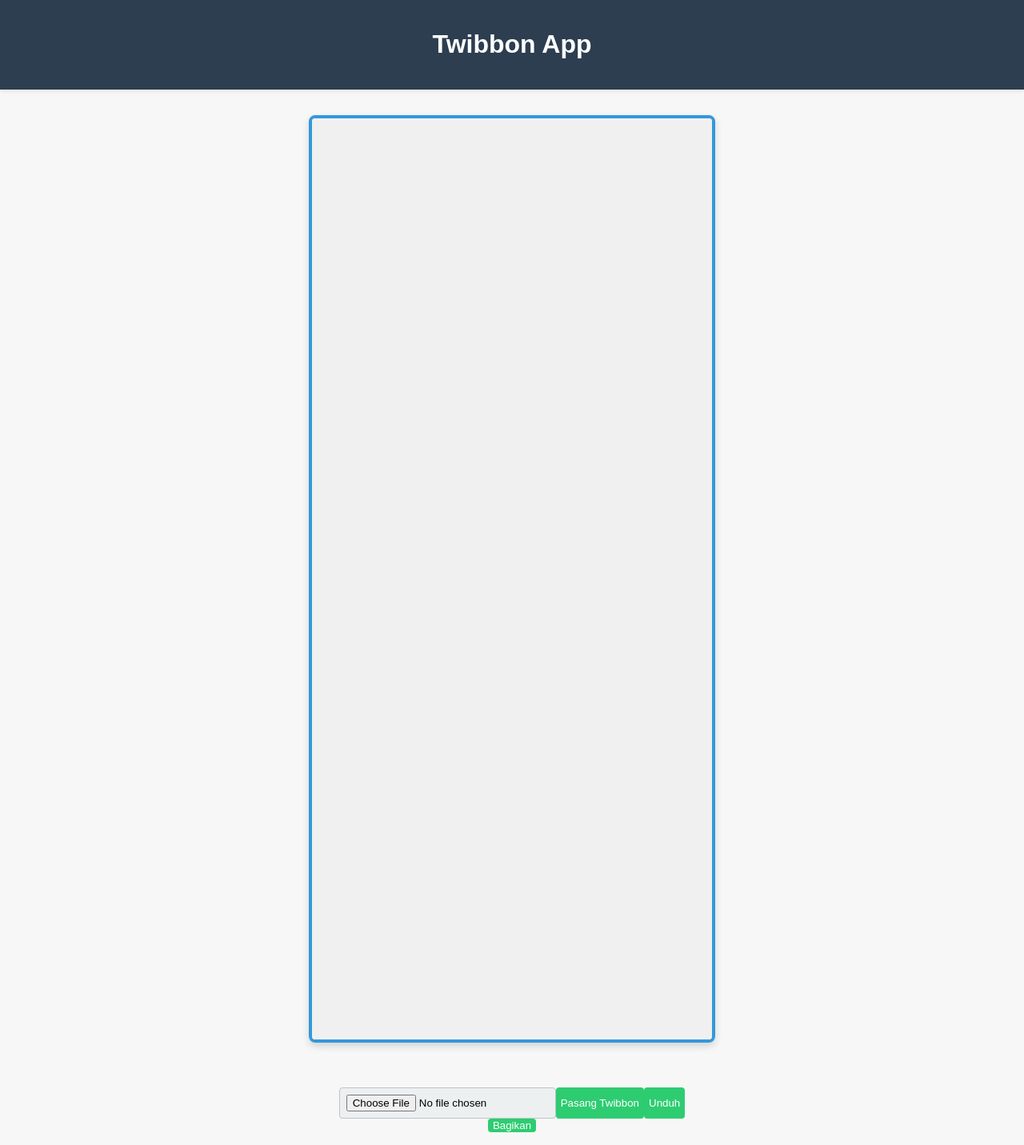
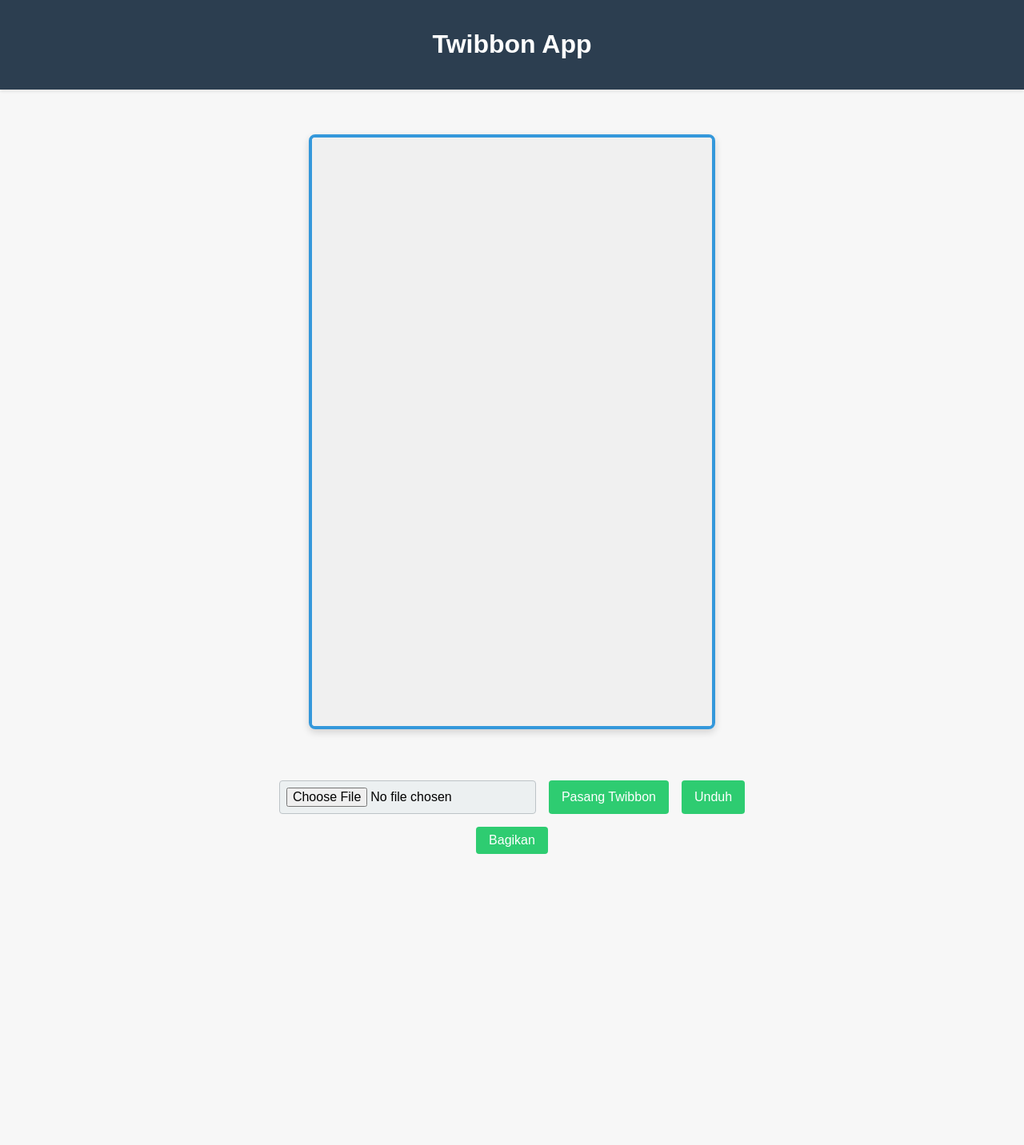
Before and after one commit to xtcodes/xtcodes.github.io, a Jekyll site: the page built from index.html, in a window 1280 px wide. Shown: the whole page at 80% size. Built offline with Jekyll 4.4.1, drawn with Linux system fonts in a browser that asks for light colours; after the commit the page ends 1092 px from its top, so only the background shows below that.

Commit message:
Update style.css

```diff
--- a/assets/css/style.css
+++ b/assets/css/style.css
@@ -5,13 +5,12 @@ body {
   display: flex;
   flex-direction: column;
   align-items: center;
-  min-height: 100vh; /* Pastikan body minimal setinggi viewport */
-  background-color: #f7f7f7; /* Latar belakang yang lebih nyaman */
+  min-height: 100vh;
+  background-color: #f7f7f7;
 }
 
-/* Bagian Header */
 header {
-  background: #2c3e50; /* Warna gelap */
+  background: #2c3e50;
   color: #fff;
   width: 100%;
   text-align: center;
@@ -21,50 +20,46 @@ header {
 
 .twibbon-app {
   margin-top: 2rem;
-  width: 100%; /* Agar dapat menampung elemen di dalamnya */
+  width: 100%;
   display: flex;
   flex-direction: column;
   align-items: center;
 }
 
-/* --- PERBAIKAN UTAMA UNTUK KANVAS 1:1 RESPONSIVE --- */
+/* --- PERBAIKAN KRUSIAL UNTUK KANVAS 1:1 RESPONSIVE --- */
+.canvas-wrapper {
+  /* Batas lebar visual di desktop */
+  max-width: 500px;
+  /* Lebar responsif 90% viewport */
+  width: 90vw;
 
-/* Wrapper membatasi ukuran maksimum kanvas di layar desktop dan menentukan responsivitas */
-.canvas-wrapper {
-  /* Batas lebar visual (Misalnya, max 500px) */
-  max-width: 500px;
-  /* Tentukan lebar responsif terhadap viewport (layar) */
-  width: 90vw; /* Lebar 90% dari viewport (layar) */
+  /* --- INI KUNCI UTAMA PERBAIKAN BUG MEMANJANG --- */
+  /* Menetapkan tinggi 100% dari lebar saat ini, MENCIPTAKAN PERSEGI */
+  padding-bottom: 100%;
 
-  /* Meniru teknik rasio aspek 1:1 di CSS */
-  padding-bottom: 90vw; /* padding-bottom sebesar lebar kanvas */
-  max-height: 500px; /* Batas tinggi maksimum */
-
-  position: relative; /* Penting untuk posisi absolut kanvas di dalamnya */
-  border: 4px solid #3498db; /* Border yang lebih jelas */
+  position: relative; /* Penting untuk posisi absolut kanvas */
+  border: 4px solid #3498db;
   border-radius: 8px;
-  overflow: hidden; /* Penting */
+  overflow: hidden;
   box-shadow: 0 4px 10px rgba(0, 0, 0, 0.15);
-  margin-bottom: 1.5rem;
+  margin: 1.5rem auto; /* Terpusat dan margin bawah */
 }
 
-/* Kanvas ditempatkan secara absolut di dalam wrapper yang sudah 1:1 */
+/* Kanvas ditempatkan secara absolut di dalam wrapper persegi */
 canvas {
-  position: absolute; /* Posisikan di atas padding */
+  position: absolute;
   top: 0;
   left: 0;
-  width: 100%; /* Kanvas mengisi 100% lebar wrapper */
-  height: 100%; /* Kanvas mengisi 100% tinggi wrapper */
+  width: 100%; /* Mengisi 100% lebar wrapper */
+  height: 100%; /* Mengisi 100% tinggi wrapper */
   display: block;
 }
 
 /* --- Bagian Kontrol --- */
-
 .controls {
   margin-top: 1rem;
   padding: 1rem;
   text-align: center;
-  /* Agar tata letak tombol rapi di perangkat mobile */
   display: flex;
   flex-wrap: wrap;
   justify-content: center;
@@ -72,6 +67,9 @@ canvas {
 }
 
 button {
+  margin: 0.5rem;
+  padding: 0.5rem 1rem;
+  font-size: 1rem;
   background-color: #2ecc71;
   color: white;
   border: none;
@@ -85,16 +83,16 @@ button:hover {
 }
 
 input[type="file"] {
-  /* Style input file agar terlihat seperti tombol */
+  margin: 0.5rem;
+  padding: 0.5rem;
+  font-size: 1rem;
   border: 1px solid #bdc3c7;
   border-radius: 4px;
-  padding: 0.5rem;
   background-color: #ecf0f1;
 }
 
-/* Media Query untuk perangkat yang sangat kecil */
-@media (max-width: 400px) {
+@media (max-width: 600px) {
   .controls button, .controls input[type="file"] {
-    flex-basis: 100%; /* Tombol memenuhi lebar layar */
+    flex-basis: 100%; /* Tombol memenuhi lebar di layar kecil */
   }
   }
```
